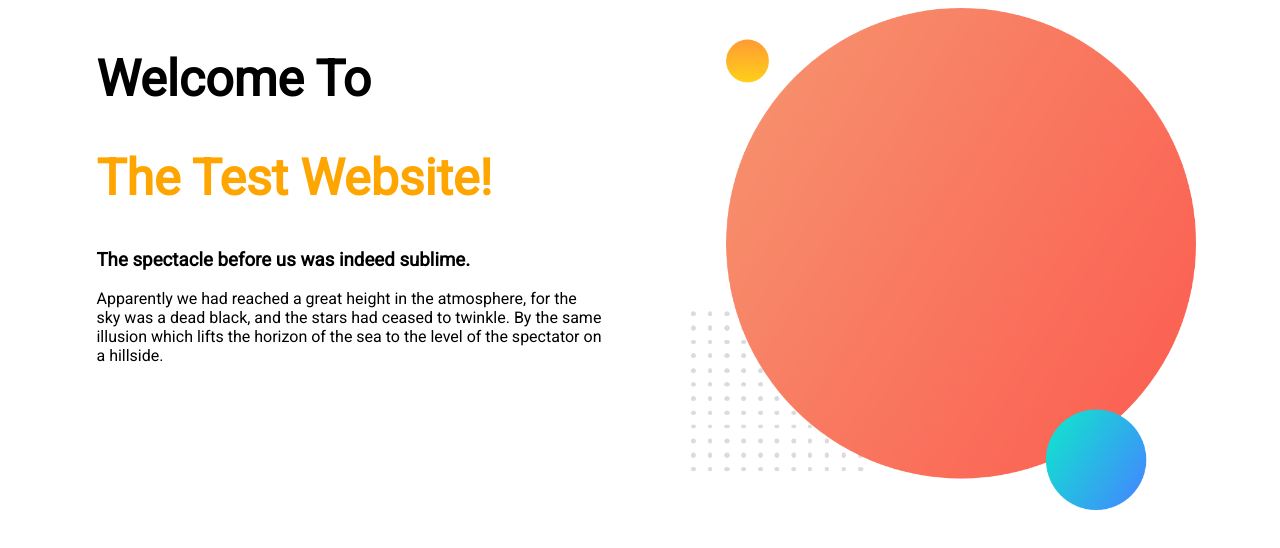
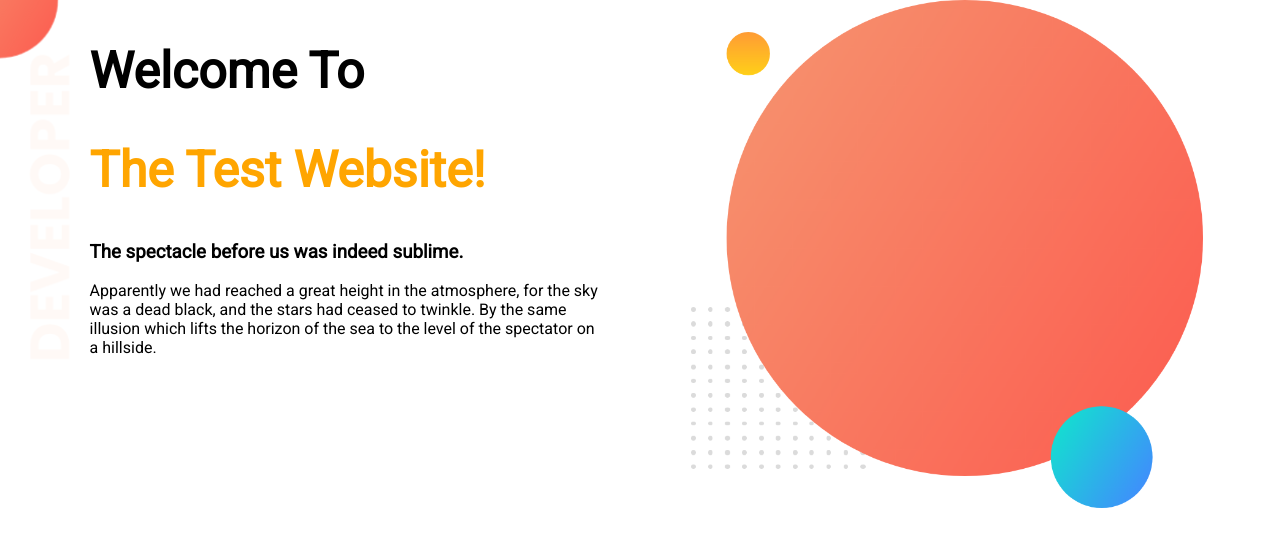
Before and after one commit to sayedarifuddin/test-portfolio, a plain HTML site: page index.html in a window 1280 px wide. Drawn offline with Linux system fonts and the light colour scheme.

Commit message:
added background

```diff
--- a/index.html
+++ b/index.html
@@ -10,7 +10,7 @@
     <link href="https://fonts.googleapis.com/css2?family=Roboto&display=swap" rel="stylesheet">
 </head>
 <body>
-    <section>
+    <section class="top-banner">
     <div class = "half-width">
     <h1>Welcome To</h1>
     <h1><span class="name-highlight">The Test Website!</span></h1>
--- a/style.css
+++ b/style.css
@@ -1,4 +1,5 @@
 body{
+    margin: 0px;
     font-family: 'Roboto', sans-serif;
 }
 
@@ -17,3 +18,10 @@ h1{
 .half-width img{
     width: 100%;
 }
+.top-banner{
+    background-image: url("images/top-banner.png");
+    background-repeat: no-repeat;
+}
+section{
+    height: 500px;
+}
```
